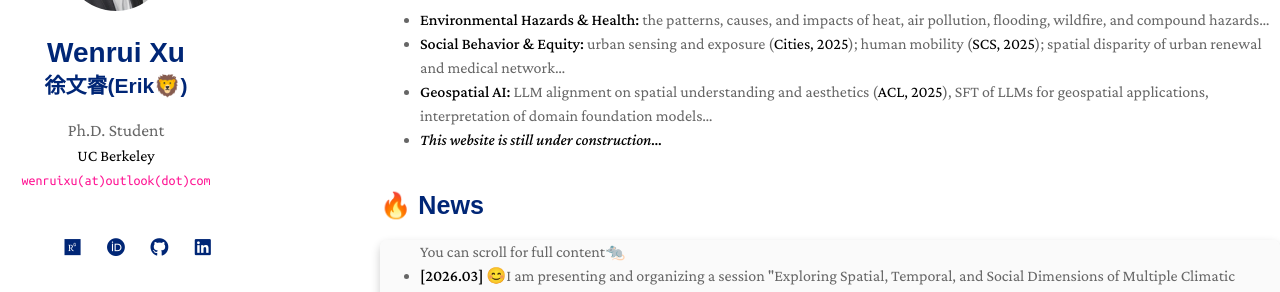
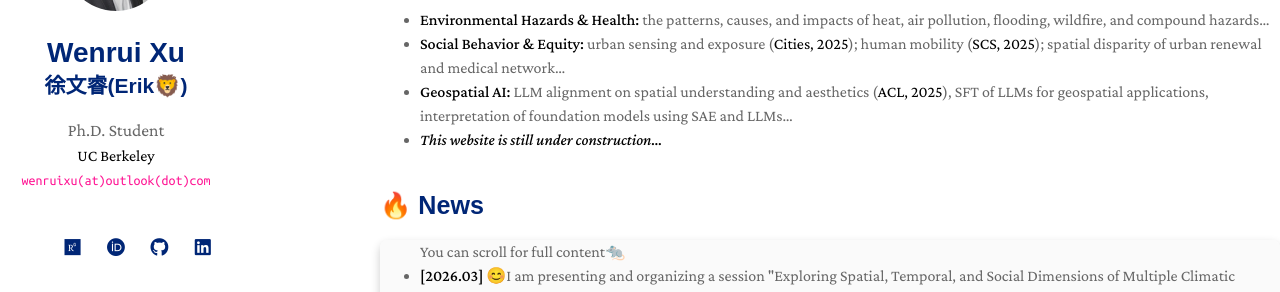
Before and after one commit to ruaruaxu/ruaruaxu.github.io, a Jekyll site: the page built from index.md, in a window 1280 px wide and 900 px high, scrolled down 319 px. Shown: the part 177-469 px from the top of the window. Built offline with Jekyll 4.4.1, drawn with Linux system fonts in a browser that asks for light colours; a style sheet for code colours, icons or effects is not loaded.

Commit message:
Update index.md

```diff
--- a/index.md
+++ b/index.md
@@ -151,7 +151,7 @@ I am passionate about using **GIS, Remote Sensing, and Machine Learning** to und
 
 - **Environmental Hazards & Health:** the patterns, causes, and impacts of heat, air pollution, flooding, wildfire, and compound hazards...
 - **Social Behavior & Equity:** urban sensing and exposure ([Cities, 2025](https://wenruixu.com/assets/files/publication/j.cities.2025.106278.pdf)); human mobility ([SCS, 2025](https://wenruixu.com/assets/files/publication/xuSpatiotemporalImpactsPurposespecific2025.pdf)); spatial disparity of urban renewal and medical network...
-- **Geospatial AI:** LLM alignment on spatial understanding and aesthetics ([ACL, 2025](https://aclanthology.org/2025.acl-long.567/)), SFT of LLMs for geospatial applications, interpretation of domain foundation models...
+- **Geospatial AI:** LLM alignment on spatial understanding and aesthetics ([ACL, 2025](https://aclanthology.org/2025.acl-long.567/)), SFT of LLMs for geospatial applications, interpretation of foundation models using SAE and LLMs...
 - ***This website is still under construction...***
  <br>
 
```
